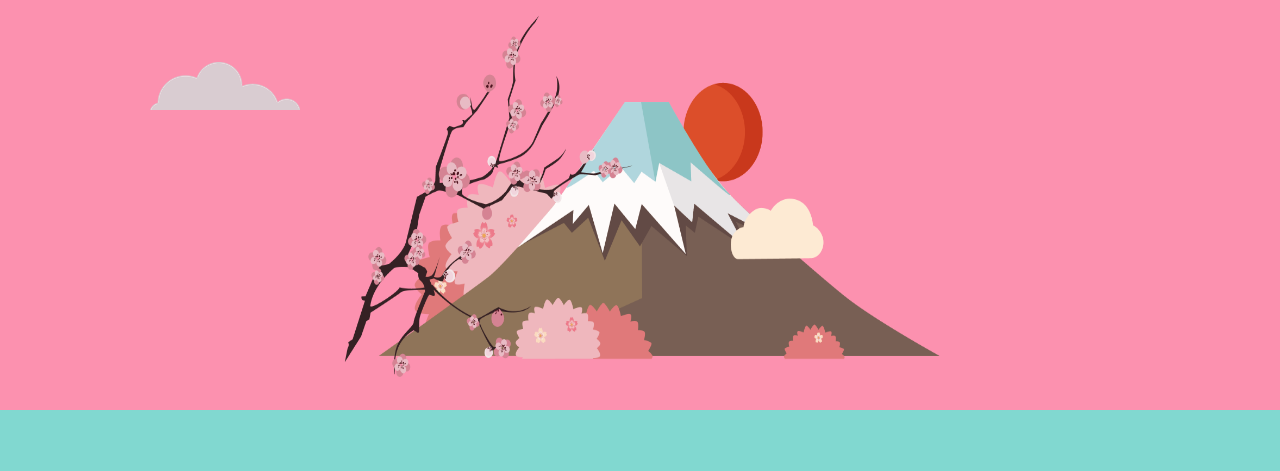
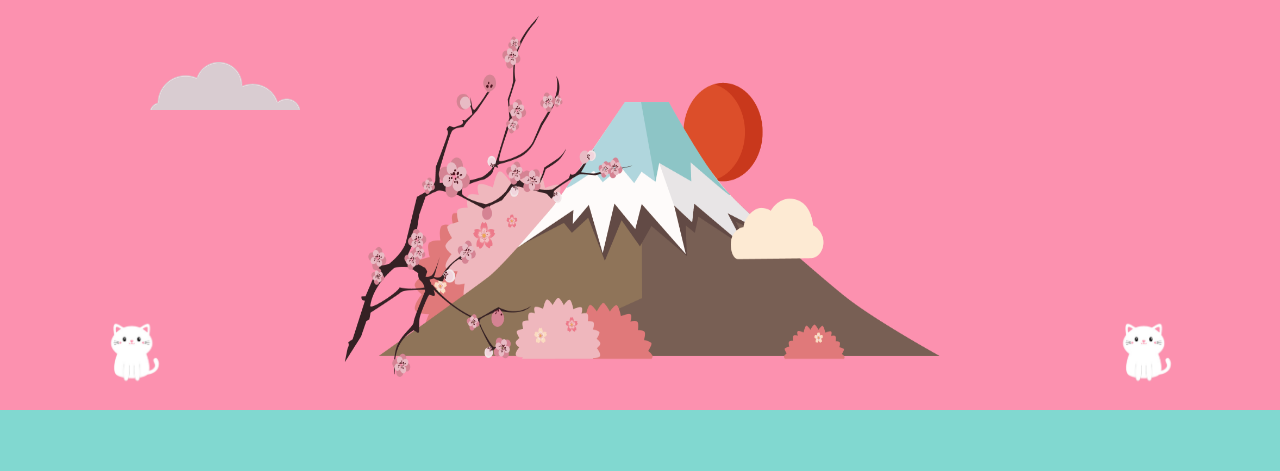
Before and after one commit to debbieMary/mySite, a plain HTML site: page index.html in a window 1280 px wide. Shown: the part 321-792 px from the top of the page. Drawn offline with Linux system fonts and the light colour scheme.

Commit message:
position fixed to the kitties

```diff
--- a/css/styles.css
+++ b/css/styles.css
@@ -4,7 +4,7 @@ body {
   text-align: center;
   font-family: 'Architects Daughter', cursive;
   font-size: 2rem;
-  color:#505050;
+  color: 		#505050;
 }
 
 
@@ -83,12 +83,14 @@ hr{
 
 .middle-container {
 background-color: #81D8D0;
+/*background-color:#9FEAE3;*/
 padding-top: 5%;
 padding-bottom: 5%;
 }
 
 .bottom-container {
-  background-color: #FC91AF;
+
+    background-color: #FC91AF;
   padding-top: 3%;
   position: relative;
   padding-bottom: 3%;
@@ -135,8 +137,8 @@ padding-bottom: 5%;
 
 .kitty{
   width: 5%;
-  position: absolute;
-  top: 20%;
+  position: fixed;
+  top: 80%;
 }
 
 .first-kitty{
```
